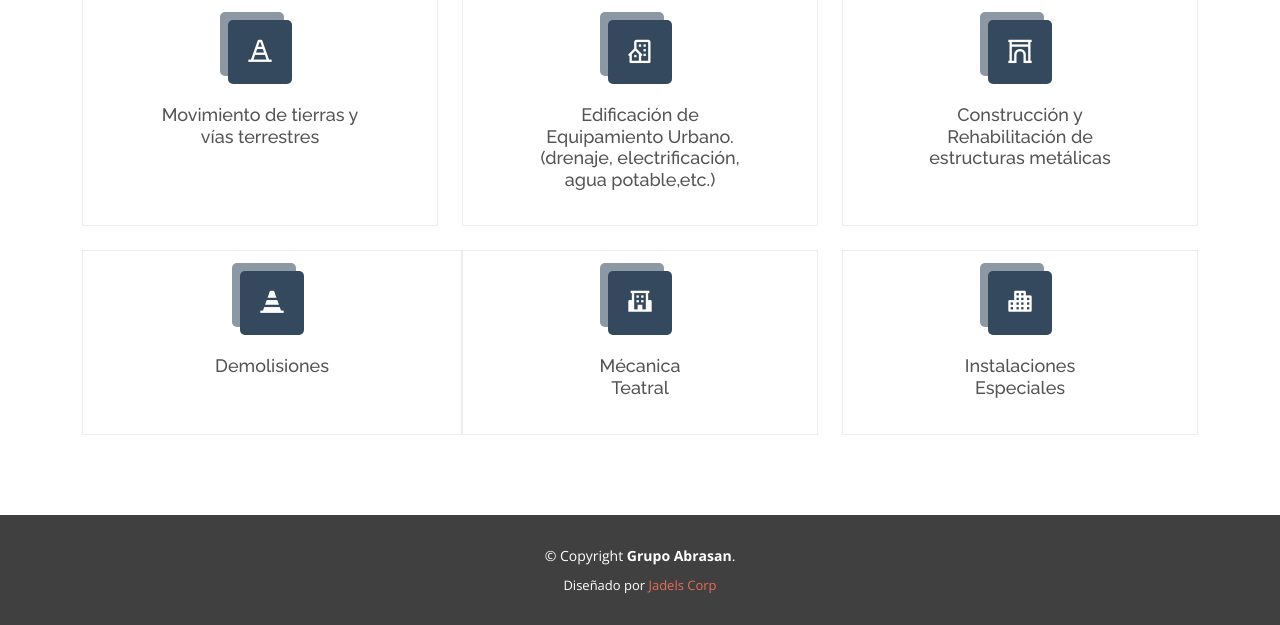
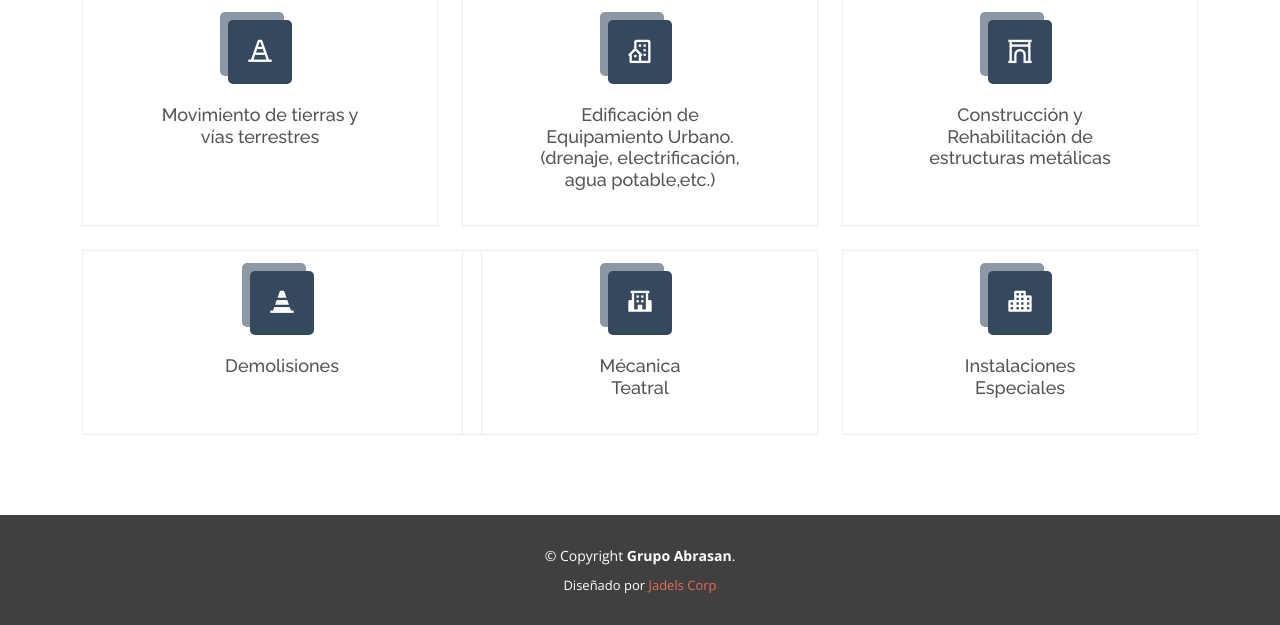
Before and after one commit to mons-castrosix/prueba2, a Django app: page /servicios-cliente/ in a window 1280 px wide. Shown: the part 715-1340 px from the top of the page. Run offline with Django 4.2, Linux system fonts and the light colour scheme; some libraries are stand-ins or nearby versions.

Commit message:
Update servicios-clientes.html

```diff
--- a/grupo_abrasan/sitio/templates/sitio/servicios-clientes.html
+++ b/grupo_abrasan/sitio/templates/sitio/servicios-clientes.html
@@ -164,14 +164,14 @@
             </div>
           </div>
           <div class="col-lg-4 col-md-6 d-flex align-items-stretch mt-4">
-            <div class="icon-box" style="padding: 20px 132px 20px !important;">
+            <div class="icon-box" style="padding: 20px 142px 20px !important;">
               <div class="icon"><i class='bx bxs-traffic-cone'></i></div>
               <h4><a href="">Demolisiones</a></h4>
 
             </div>
           </div>
           <div class="col-lg-4 col-md-6 d-flex align-items-stretch mt-4">
-            <div class="icon-box" style="padding: 20px 130px 20px !important;">
+            <div class="icon-box" style="padding: 20px 132px 20px !important;">
               <div class="icon"><i class='bx bxs-school'></i></div>
               <h4><a href="">Mécanica Teatral</a></h4>
 
```
